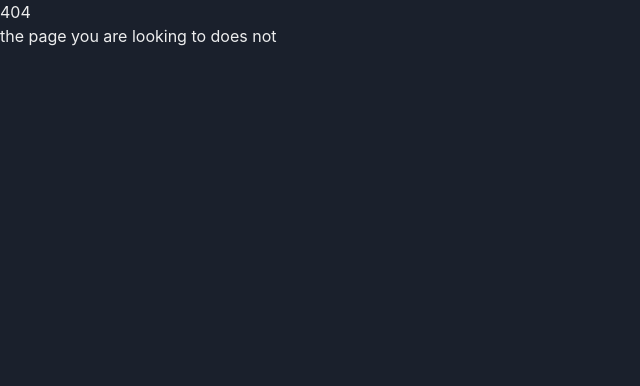
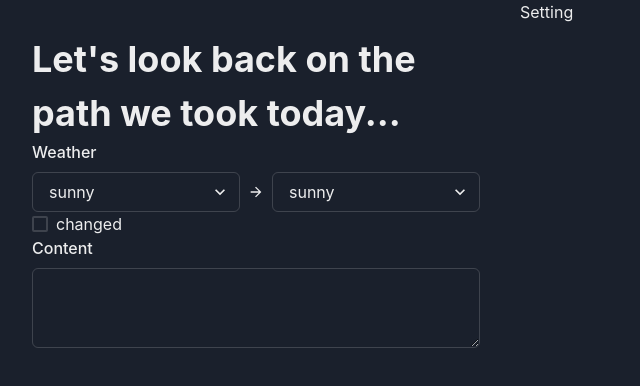
Before and after one commit to LinoRino/Diary-Frontend, a Next.js app: page /app/diary in a window 1280 px wide. Before the commit this address had no page. Shown: the top 386 px of the page, without its empty margins (0-640 px from the left). Built offline with nearby package versions, Linux system fonts and the light colour scheme.

Commit message:
add diary editor page

```diff
--- /dev/null
+++ b/src/pages/app/diary.tsx
@@ -0,0 +1,53 @@
+import {
+  Box,
+  Checkbox,
+  FormControl,
+  FormLabel,
+  Grid,
+  Select,
+  Stack,
+  Text,
+  Textarea,
+} from "@chakra-ui/react";
+
+import { ArrowForwardIcon } from "@chakra-ui/icons";
+
+export default function DiaryWriter() {
+  return (
+    <Stack direction="row" h="100vh" w="100vw">
+      <Box p={8} maxW="lg">
+        <Text as="h1" fontSize="4xl" fontWeight="bold">
+          Let&#39;s look back on the path we took today...
+        </Text>
+        <FormControl>
+          <FormLabel>Weather</FormLabel>
+          <Stack direction="row" alignItems="center">
+            <Select>
+              <option value="sun">sunny</option>
+              <option value="cloud">cloudy</option>
+              <option value="wind">windy</option>
+              <option value="rain">rainy</option>
+              <option value="storm">storm</option>
+              <option value="snow">snowy</option>
+            </Select>
+            <ArrowForwardIcon />
+            <Select>
+              <option value="sun">sunny</option>
+              <option value="cloud">cloudy</option>
+              <option value="wind">windy</option>
+              <option value="rain">rainy</option>
+              <option value="storm">storm</option>
+              <option value="snow">snowy</option>
+            </Select>
+          </Stack>
+          <Checkbox>changed</Checkbox>
+        </FormControl>
+        <FormControl>
+          <FormLabel>Content</FormLabel>
+          <Textarea />
+        </FormControl>
+      </Box>
+      <Box>Setting</Box>
+    </Stack>
+  );
+}
```
